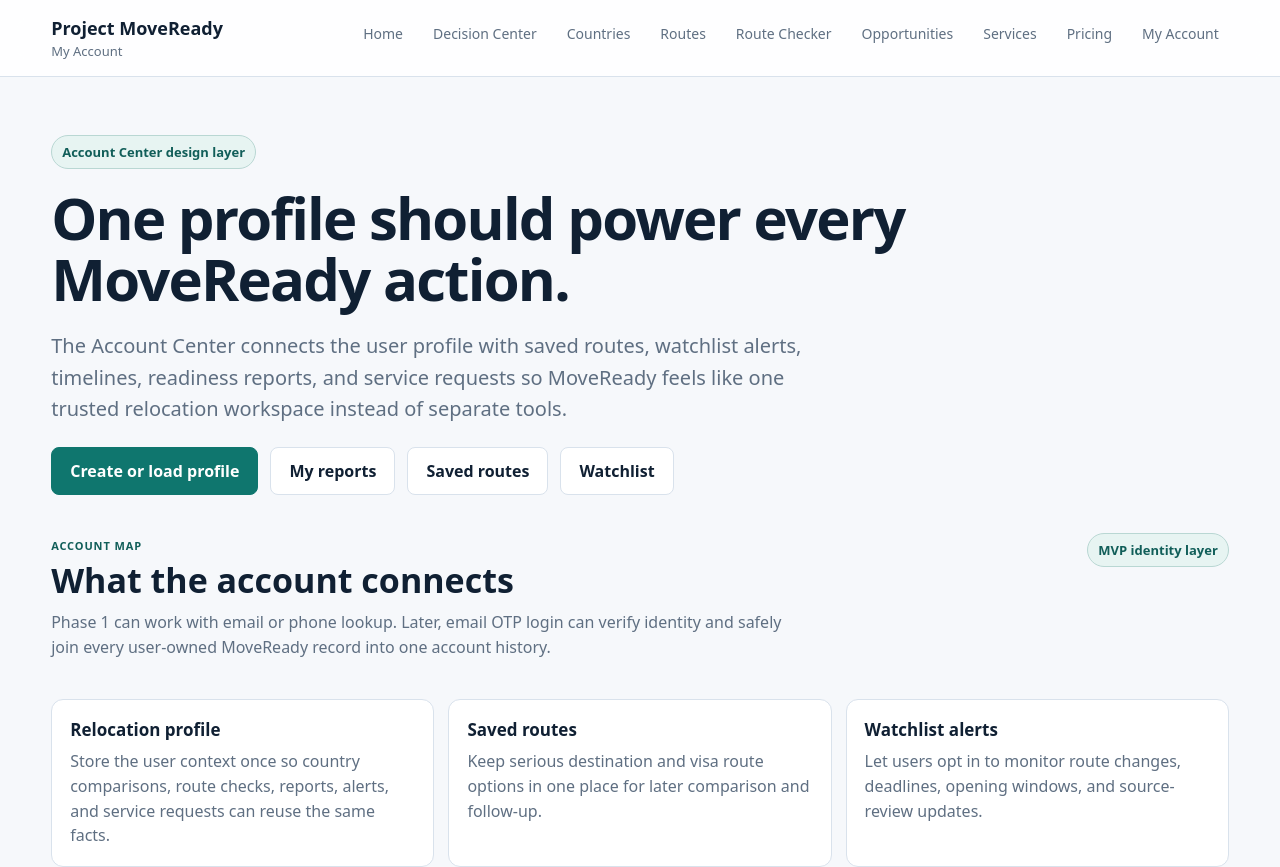
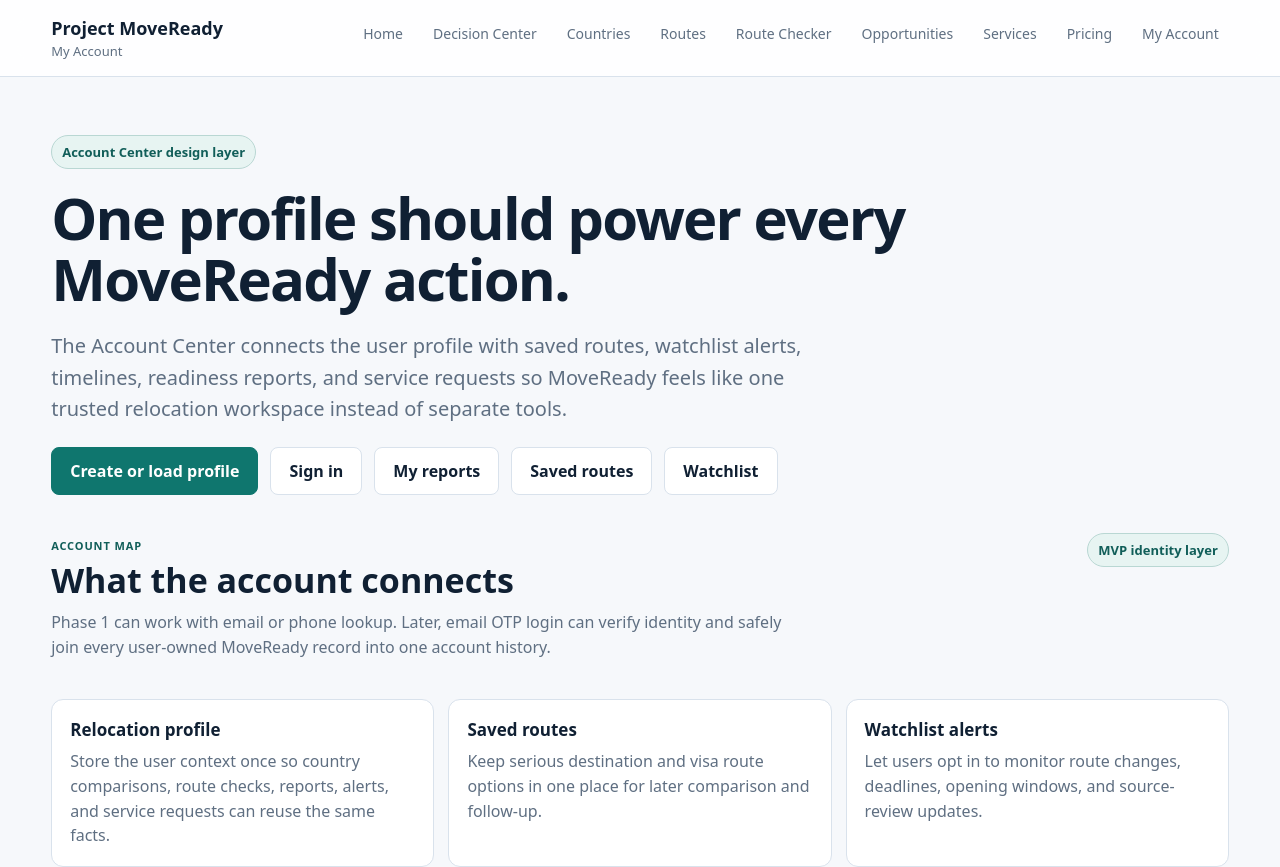
Before and after one commit to SirBM201/SirBM201-moveready-frontend, a Next.js app: page /dashboard in a window 1280 px wide. Shown: the top 867 px of the page. Built offline with nearby package versions, Linux system fonts and the light colour scheme; no server answers.

Commit message:
Link login from account center

```diff
--- a/app/dashboard/page.tsx
+++ b/app/dashboard/page.tsx
@@ -73,6 +73,7 @@ export default function DashboardPage() {
           </p>
           <div className="actions">
             <a className="btn primary" href="#profile-dashboard">Create or load profile</a>
+            <a className="btn" href="/login">Sign in</a>
             <a className="btn" href="/my-reports">My reports</a>
             <a className="btn" href="/saved-routes">Saved routes</a>
             <a className="btn" href="/watchlist">Watchlist</a>
```
